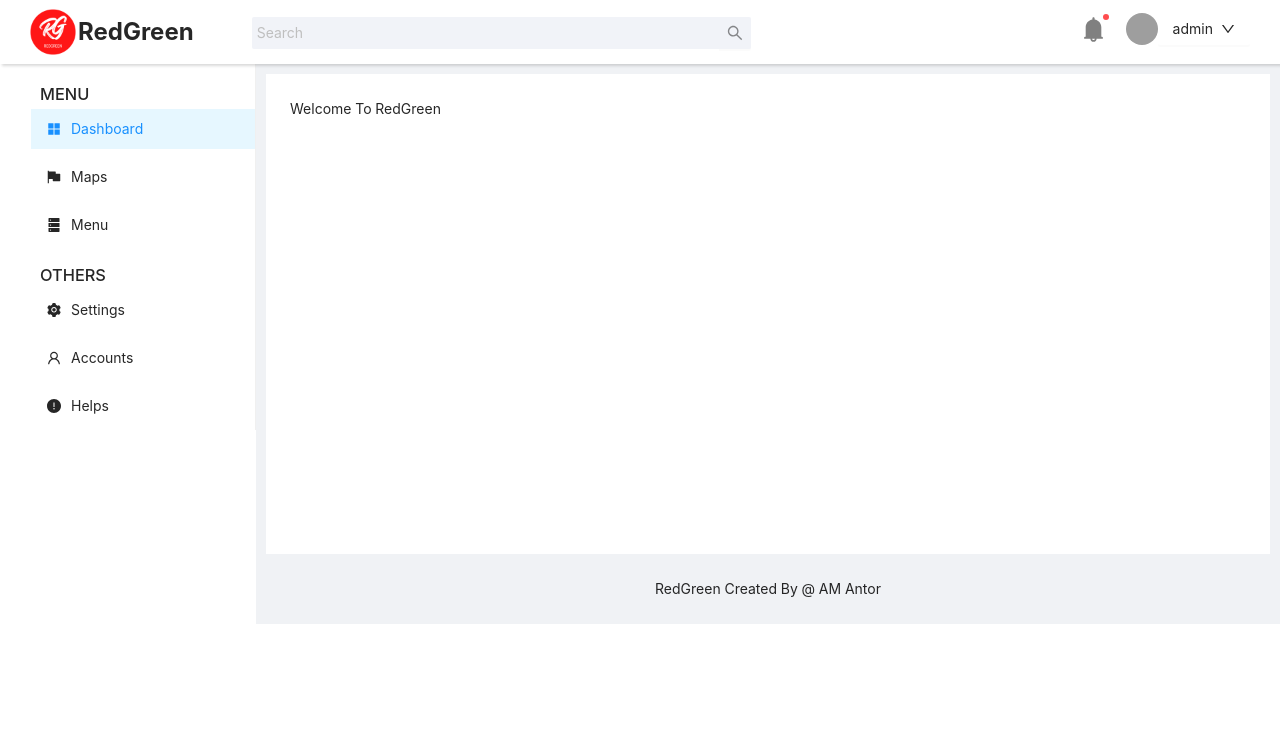
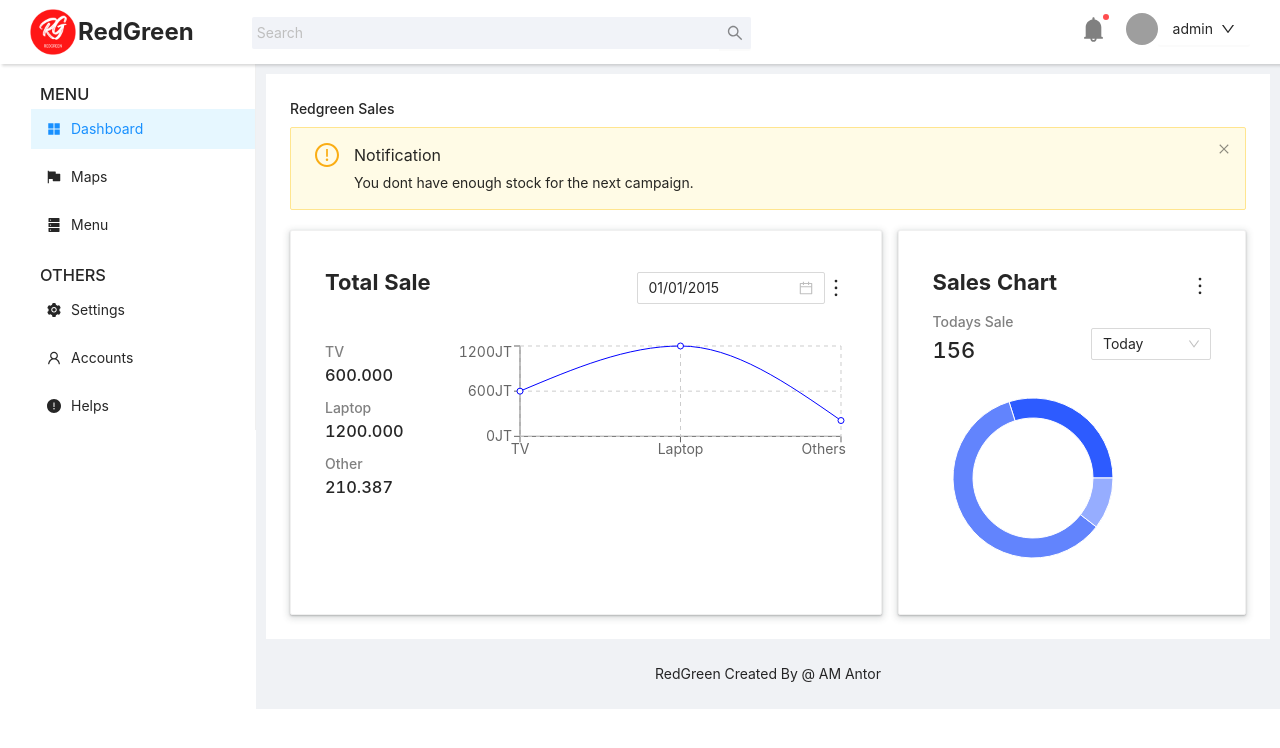
Before and after one commit to antor10655gh/redgreen, a React (Create React App) app: page / in a window 1280 px wide. Shown: the top 748 px of the page. Built offline with nearby package versions, Linux system fonts and the light colour scheme; grey boxes are pictures that could not be loaded.

Commit message:
add piechart and linechart

```diff
--- a/package.json
+++ b/package.json
@@ -13,6 +13,7 @@
     "react-dom": "^18.2.0",
     "react-router-dom": "^6.4.0",
     "react-scripts": "5.0.1",
+    "recharts": "^2.1.14",
     "web-vitals": "^2.1.4"
   },
   "scripts": {
--- a/src/App.css
+++ b/src/App.css
@@ -31,6 +31,11 @@
   margin-left: 6px;
 }
 
+h4{
+  margin: 0;
+  color: gray;
+}
+
 @media (prefers-reduced-motion: no-preference) {
   .App-logo {
     animation: App-logo-spin infinite 20s linear;
--- a/src/App.js
+++ b/src/App.js
@@ -6,8 +6,11 @@ import TopHeader from './components/TopHeader';
 import FooterMain from './components/FooterMain';
 import { Route, Routes } from 'react-router-dom';
 import Dashboard from './Dashboard/Dashboard';
-import Map from './Dashboard/Map';
-import Menu from './Dashboard/Menu';
+import Map from './Dashboard/Menu/Map';
+import Menu from './Dashboard/Menu/Menu';
+import Settings from './Dashboard/Others/Settings';
+import Accounts from './Dashboard/Others/Accounts';
+import Helps from './Dashboard/Others/Helps';
 
 
 const { Header, Footer, Sider, Content } = Layout;
@@ -36,6 +39,9 @@ function App() {
               <Route path='/' element={<Dashboard/>}></Route>
               <Route path='/map' element={<Map/>}></Route>
               <Route path='/menu' element={<Menu />}></Route>
+              <Route path='/settings' element={<Settings />}></Route>
+              <Route path='/accounts' element={<Accounts />}></Route>
+              <Route path='/helps' element={<Helps />}></Route>
             </Routes>
           </div>
           </Content>
--- a/src/Dashboard/Dashboard.js
+++ b/src/Dashboard/Dashboard.js
@@ -1,9 +1,127 @@
 import React from 'react';
+import { Alert, Col, Row, DatePicker,Select, Card } from 'antd';
+import { MoreOutlined } from '@ant-design/icons';
+import moment from 'moment';
+import LineCharts from '../charts/LineCharts';
+import PieCharts from '../charts/PieCharts';
+
+// start ant-select
+const { Option } = Select;
+const handleChange = (value) => {
+    console.log(`selected ${value}`);
+  };
+// end ant-select
+
+// start ant-datepicker
+const dateFormatList = ['DD/MM/YYYY', 'DD/MM/YY'];
+// end ant-datepicker
+
+const onClose = (e) => {
+    console.log(e, 'I was closed.');
+  };
 
 const Dashboard = () => {
     return (
         <div>
-            Welcome To RedGreen
+            <header>
+                <h1>Redgreen Sales</h1>
+            </header>
+            <div>
+                <Alert
+                    message="Notification"
+                    description="You dont have enough stock for the next campaign."
+                    type="warning"
+                    closable
+                    onClose={onClose}
+                    showIcon
+                />
+            </div>
+            <div style={{marginTop: "20px"}}>
+                <Row gutter={16}>
+                    <Col span={15}>
+                        <Card style={{padding: "10px",boxShadow: "rgba(60, 64, 67, 0.3) 0px 1px 2px 0px, rgba(60, 64, 67, 0.15) 0px 2px 6px 2px", minHeight: "385px"}}>
+                        <div style={{ display: "flex", justifyContent: "space-between", alignItems: "center"}}>
+                            <div>
+                                <h1 style={{fontSize:"22px", fontWeight: "bold"}}>Total Sale</h1>
+                            </div>
+                            <div
+                            style={{
+                                display: "flex",
+                                alignItems: "center"
+                            }}>
+                                <DatePicker defaultValue={moment('01/01/2015', dateFormatList[0])} format={dateFormatList} />
+                                <MoreOutlined style={{ fontSize: '22px'}} />
+                            </div>
+                        </div>
+                        <Row style={{paddingTop: "30px"}}>
+                            <Col span={6}>
+                                <div>
+                                    <div>
+                                        <h4>TV</h4>
+                                        <h3>600.000</h3>
+                                    </div>
+                                    <div>
+                                        <h4>Laptop</h4>
+                                        <h3>1200.000</h3>
+                                    </div>
+                                    <div>
+                                        <h4>Other</h4>
+                                        <h3>210.387</h3>
+                                    </div>
+                                </div>
+                            </Col>
+                            <Col span={18}>
+                                <div>
+                                    <LineCharts></LineCharts>
+                                </div>
+                            </Col>
+                        </Row>
+                        </Card>
+                    </Col>
+                    <Col span={9}>
+                        <Card style={{padding: "10px",boxShadow: "rgba(60, 64, 67, 0.3) 0px 1px 2px 0px, rgba(60, 64, 67, 0.15) 0px 2px 6px 2px", minHeight: "385px"}}>
+                            <div style={{
+                                display: "flex",
+                                justifyContent: "space-between",
+                                alignItems: "center"
+                            }}>
+                                <div>
+                                    <h1 style={{fontSize:"22px", fontWeight: "bold"}}>Sales Chart</h1>
+                                </div>
+                                <div>
+                                    <MoreOutlined style={{ fontSize: '22px'}} />
+                                </div>
+                            </div>
+                            <div style={{
+                                display: "flex",
+                                justifyContent: "space-between",
+                                alignItems: "center"
+                            }}>
+                                <div>
+                                    <h4>Todays Sale</h4>
+                                    <h1 style={{ fontSize: '22px'}}>156</h1>
+                                </div>
+                                <div>
+                                    <Select
+                                    defaultValue="today"
+                                    style={{
+                                        width: 120,
+                                    }}
+                                    onChange={handleChange}
+                                    >
+                                      <Option value="today">Today</Option>
+                                      <Option value="tomorrow">Tomorrow</Option>
+                                      <Option value="previous">Previous</Option>
+                                    </Select>
+                                </div>
+                            </div>
+                            <div>
+                                <PieCharts></PieCharts>
+                            </div>
+                        </Card>
+                    </Col>
+                </Row>
+            </div>
         </div>
     );
 };
--- /dev/null
+++ b/src/Dashboard/Others/Accounts.js
@@ -0,0 +1,11 @@
+import React from 'react';
+
+const Accounts = () => {
+    return (
+        <div>
+            This is Accounts
+        </div>
+    );
+};
+
+export default Accounts;
--- /dev/null
+++ b/src/Dashboard/Others/Helps.js
@@ -0,0 +1,11 @@
+import React from 'react';
+
+const Helps = () => {
+    return (
+        <div>
+            This is Helps
+        </div>
+    );
+};
+
+export default Helps;
--- /dev/null
+++ b/src/Dashboard/Others/Settings.js
@@ -0,0 +1,11 @@
+import React from 'react';
+
+const Settings = () => {
+    return (
+        <div>
+            This is Settings
+        </div>
+    );
+};
+
+export default Settings;
--- /dev/null
+++ b/src/charts/LineCharts.js
@@ -0,0 +1,35 @@
+import React from 'react';
+import { ResponsiveContainer, LineChart, Line, CartesianGrid, XAxis, YAxis, Tooltip } from 'recharts';
+
+const salesData = [
+    {
+        name: "TV",
+        amount: 600,
+    },
+    {
+        name: "Laptop",
+        amount: 1200,
+    },
+    {
+        name: "Others",
+        amount: 210,
+    },
+]
+
+const LineCharts = () => {
+    return (
+        <div>
+            <ResponsiveContainer width="100%" aspect={3}>
+                <LineChart data={salesData} height={300}>
+                    <XAxis dataKey="name" />
+                    <YAxis tickFormatter={(value)=> value + "JT"}/>
+                    <Tooltip />
+                    <CartesianGrid strokeDasharray="4"/>
+                    <Line dataKey="amount" stroke="blue" type="monotone" activeDot={{r: 8}}/>
+                </LineChart>
+            </ResponsiveContainer>
+        </div>
+    );
+};
+
+export default LineCharts;
--- /dev/null
+++ b/src/charts/PieCharts.js
@@ -0,0 +1,32 @@
+import React from 'react';
+import { PieChart, Pie, Cell, Tooltip } from "recharts";
+
+const data = [
+  { name: "TV", value: 600.000 },
+  { name: "Laptop", value: 1200.000 },
+  { name: "Other", value: 210.287 }
+];
+const COLORS = ["#2D5BFF", "#6284FD", "#96ADFF"];
+
+const PieCharts = () => {
+    return (
+        <div>
+           <PieChart width={200} height={200}>
+                <Pie
+                    data={data}
+                    innerRadius={60}
+                    outerRadius={80}
+                    fill="#8884d8"
+                    dataKey="value"
+                >
+                    {data.map((entry, index) => (
+                    <Cell key={`cell-${index}`} fill={COLORS[index % COLORS.length]} />
+                    ))}
+                </Pie>
+                <Tooltip />
+            </PieChart>
+        </div>
+    );
+};
+
+export default PieCharts;
--- a/src/components/Sidebar.js
+++ b/src/components/Sidebar.js
@@ -31,16 +31,22 @@ const Sidebar = () => {
                 </Menu.Item>
                 <h3 style={{margin: "15px", marginTop:"30px"}} class="menu-title">OTHERS</h3>
                 <Menu.Item key="settings">
+                    <Link to='/settings'>
                         <SettingFilled />
                         <span>Settings</span>
+                    </Link>
                 </Menu.Item>
                 <Menu.Item key="accounts">
+                    <Link to='/accounts'>
                         <UserOutlined />
                         <span>Accounts</span>
+                    </Link>
                 </Menu.Item>
                 <Menu.Item key="helps">
+                    <Link to='/helps'>
                         <ExclamationCircleFilled />
                         <span>Helps</span>
+                    </Link>
                 </Menu.Item>
             </Menu>
         </div>
```
Also changed, not shown: src/Dashboard/Menu/Map.js (renamed from src/Dashboard/Map.js), src/Dashboard/Menu/Menu.js (renamed from src/Dashboard/Menu.js), 1 other file (tests, documents, lock files or other folders). Lines whose indentation alone changed are shown as unchanged.
